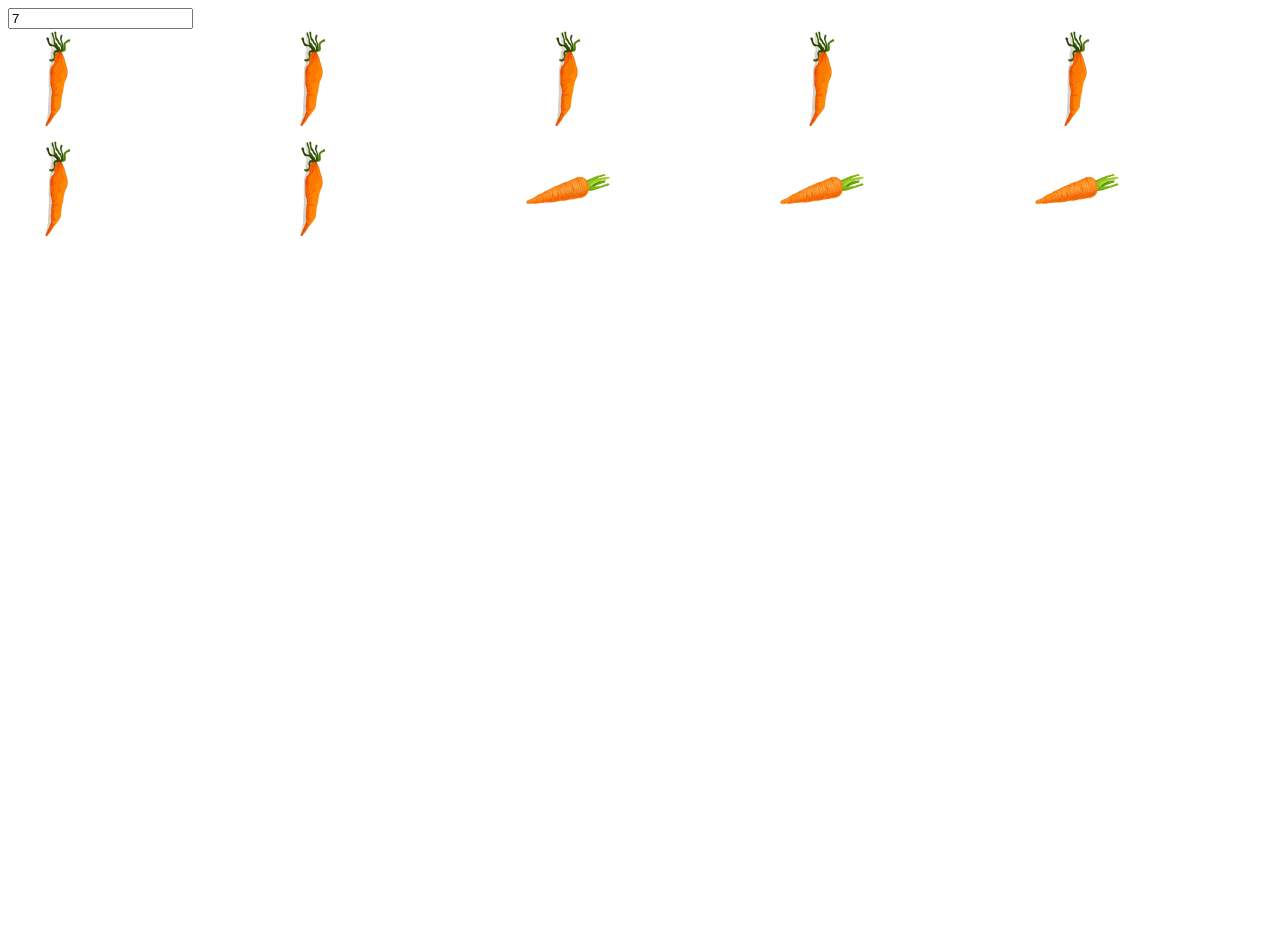
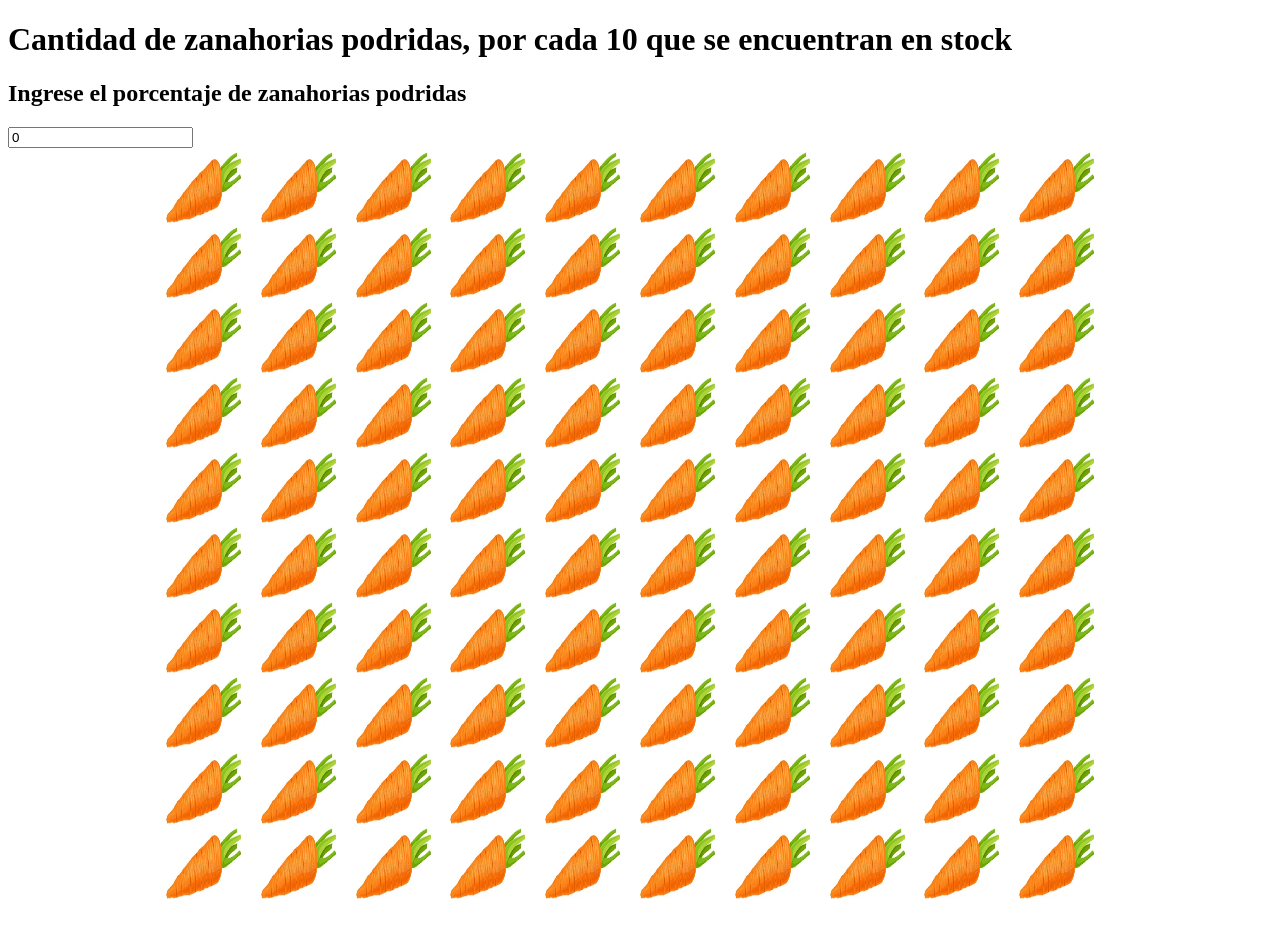
Before and after one commit to juani-castore/visualizacion_TP1_Castore_Caracoix, a Svelte app: page / in a window 1280 px wide. Shown: the top 938 px of the page. Before the commit the page ends 800 px from the top, so only its background shows below. Built offline with nearby package versions, Linux system fonts and the light colour scheme; the HTML template or start-up script is replaced by a standard one.

Commit message:
input implementado, quedo fiero

```diff
--- a/src/App.svelte
+++ b/src/App.svelte
@@ -1,36 +1,67 @@
 <!-- Script JS -->
 <script>
-    var x = 67;
-    x = Math.round(x/10)
+    var x = 0;
+    //x = Math.round(x/10)
+    // comente esto porque me arruinaba la vida
     const images = []
+
+    function updateImages(){
+        if(x>100){ // este if lo agregue porque si no te mete tantas imagenes como quieras
+            x=100 // esto limita el numero de imagenes a 10
+        }
+        images.length = 0
+        for(let i =0;i<x;i++ ){
+            images.push("./images/podrida2.png")
+        }
+        for(let i=0;i<100-x;i++){
+            images.push("./images/zanahoria2.jpg")
+        }
+    }
+    /*
     for(let i =0;i<x;i++ ){
         images.push("./images/podrida1.png")
     }
     for(let i=0;i<10-x;i++){
         images.push("./images/zanahoria.webp")
     }
-
+    */
+    $: updateImages();
+    console.log(x)
 </script>
 
 <!-- Estructura contenido HTML -->
 <!-- cantidad de tiempo de vida de la zanahoria o x% zanahorias podridas doenfjwebfjbweflkdflsdn -->
-<input type="number" bind:value={x}>
-<div class="grid">
-    {#each images as image}
-      <img src={image} alt="Imagen">
-    {/each}
+<h1>Cantidad de zanahorias podridas, por cada 10 que se encuentran en stock</h1>
+<h2>Ingrese el porcentaje de zanahorias podridas</h2>
+<input type="number" bind:value={x} on:input={updateImages}>
+<div class="container">
+  <div class="grid">
+      {#each images as image}
+        <img src={image} alt="Imagen">
+      {/each}
   </div>
-
+</div>
 <!-- Estilos CSS -->
 <style>
+
+.container {
+    display: flex;
+    justify-content: center;
+    align-items: flex-start;
+    height: 100vh; /* El contenedor ocupa el 100% del viewport en altura */
+}
 .grid {
   display: grid;
-  grid-template-columns: repeat(5, 1fr);
-  grid-gap: 10px;
-  grid-auto-rows: minmax(2, auto);
+  grid-template-columns: repeat(10, 1fr);
+  grid-gap: 0.1px;
+  grid-auto-rows: minmax(1, auto);
+  max-width: 75%;
+  width: 100%;
+  max-height: 100vh;
+  margin: 0 auto;
 }
 img{
-    height: 100px;
-    width: 100px;
+    height: 75px;
+    width: 75px;
 }
 </style>
```
Also changed, not shown: public/images/podrida2.png (added), public/images/zanahoria2.jpg (added).
